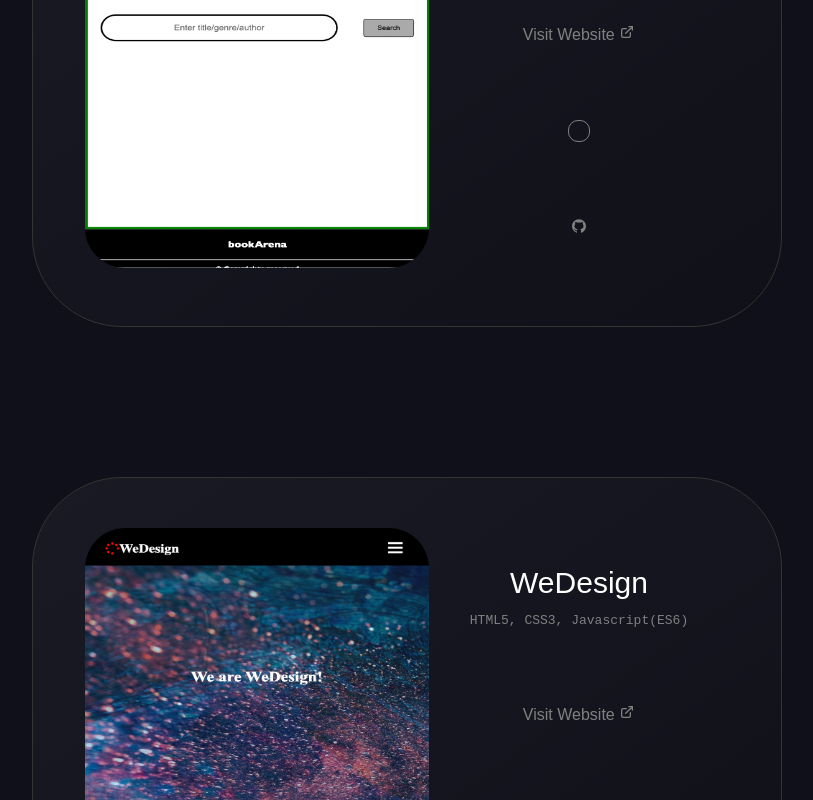
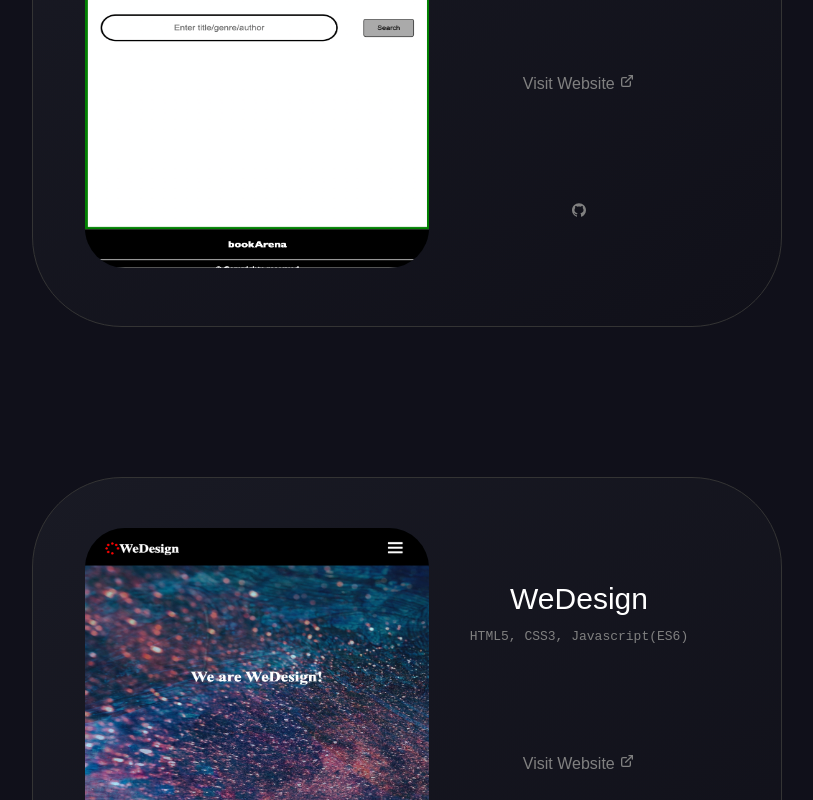
Before and after one commit to Persistent-A/PortFolio, a React (Create React App) app: page / in a window 1280 px wide. Shown: the part 2560-3360 px from the top of the page, without its empty margins (233-1046 px from the left). Built offline with nearby package versions, Linux system fonts and the light colour scheme.

Commit message:
Dots removal from project card

```diff
--- a/src/components/ProjectCard.js
+++ b/src/components/ProjectCard.js
@@ -17,7 +17,7 @@ const ProjectCard = (props) => {
             <p className="project_tools">{props.p_tools}</p>
         </div>
         <a href={props.web_link} target="_blank" rel="noopener noreferrer" className="web_link">Visit Website <TbExternalLink /></a>
-        <div className="description">{props.description}</div>
+        {props.description && <div className="description">{props.description}</div>}
         <a href={props.git_link} target="_blank" rel="noopener noreferrer" className="web_link"> <AiOutlineGithub /> </a>
       </div>
     </div>
--- a/src/components/Work.js
+++ b/src/components/Work.js
@@ -30,7 +30,6 @@ const Work = () => {
       p_tools: 'Python, Flask, HTML5, CSS3',
       web_link: 'https://bookarena-n44l.onrender.com',
       git_link: 'https://github.com/Persistent-A/bookArena',
-      description: <></>
     },
     {
       src: require("../images/weDesign.png"),
@@ -40,7 +39,6 @@ const Work = () => {
       p_tools: 'HTML5, CSS3, Javascript(ES6)',
       web_link: 'https://we-design.vercel.app/',
       git_link: 'https://github.com/Persistent-A/WeDesign',
-      description: <></>
     },
     {
       src: require("../images/ttt.png"),
@@ -50,7 +48,6 @@ const Work = () => {
       p_tools: 'HTML5, CSS3, Javascript(ES6)',
       web_link: 'https://tic-tac-toe-tu3j.onrender.com',
       git_link: 'https://github.com/Persistent-A/Tic_Tac_Toe',
-      description: <></>
     }
   ]
 
--- a/src/index.css
+++ b/src/index.css
@@ -276,6 +276,7 @@ body {
 .project_description > a:hover{
   color: #3e9d49;
   font-size: larger;
+  transition: all 0.3s;
 }
 
 .project_name {
```
Also changed, not shown: 12 other files (tests, documents, lock files or other folders).
